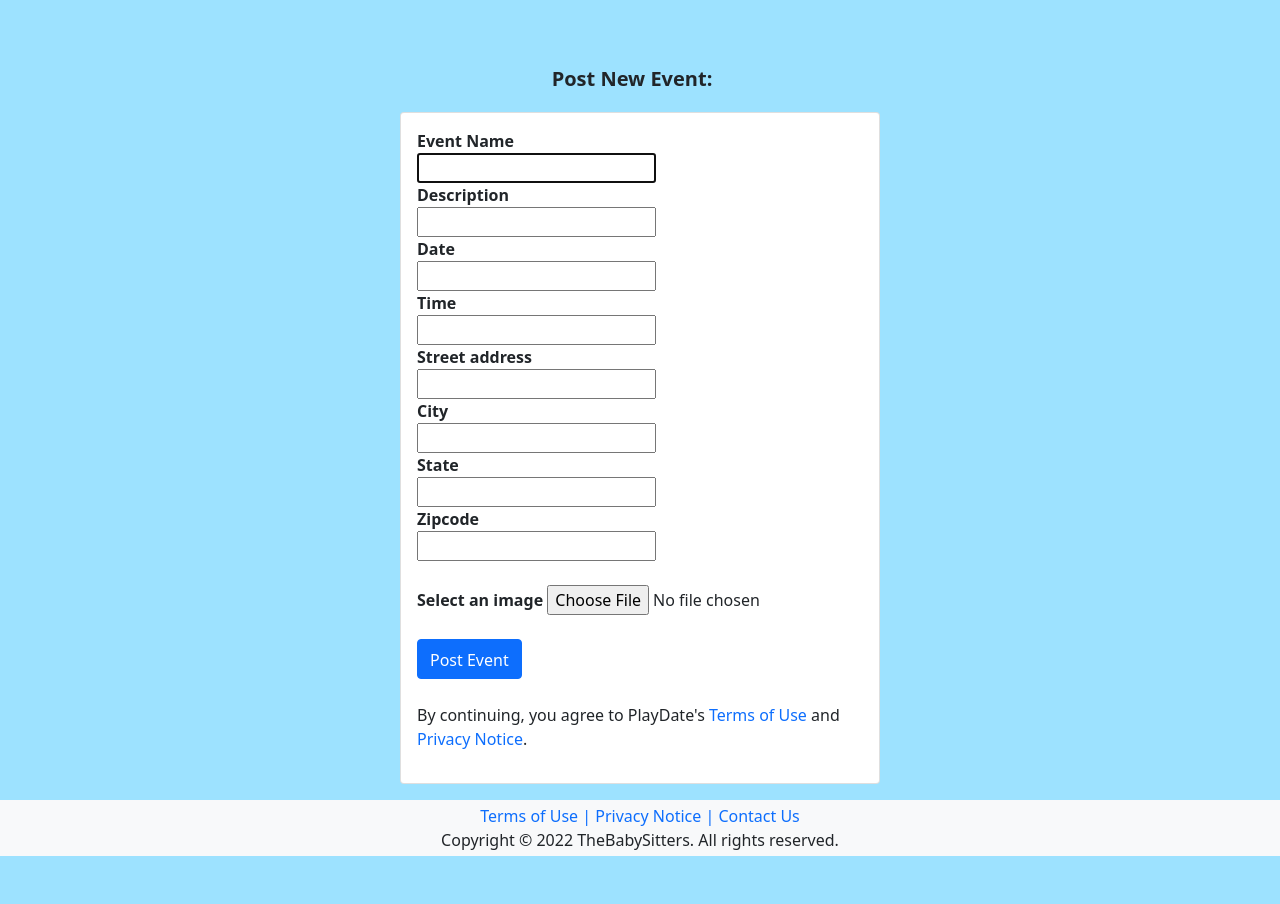
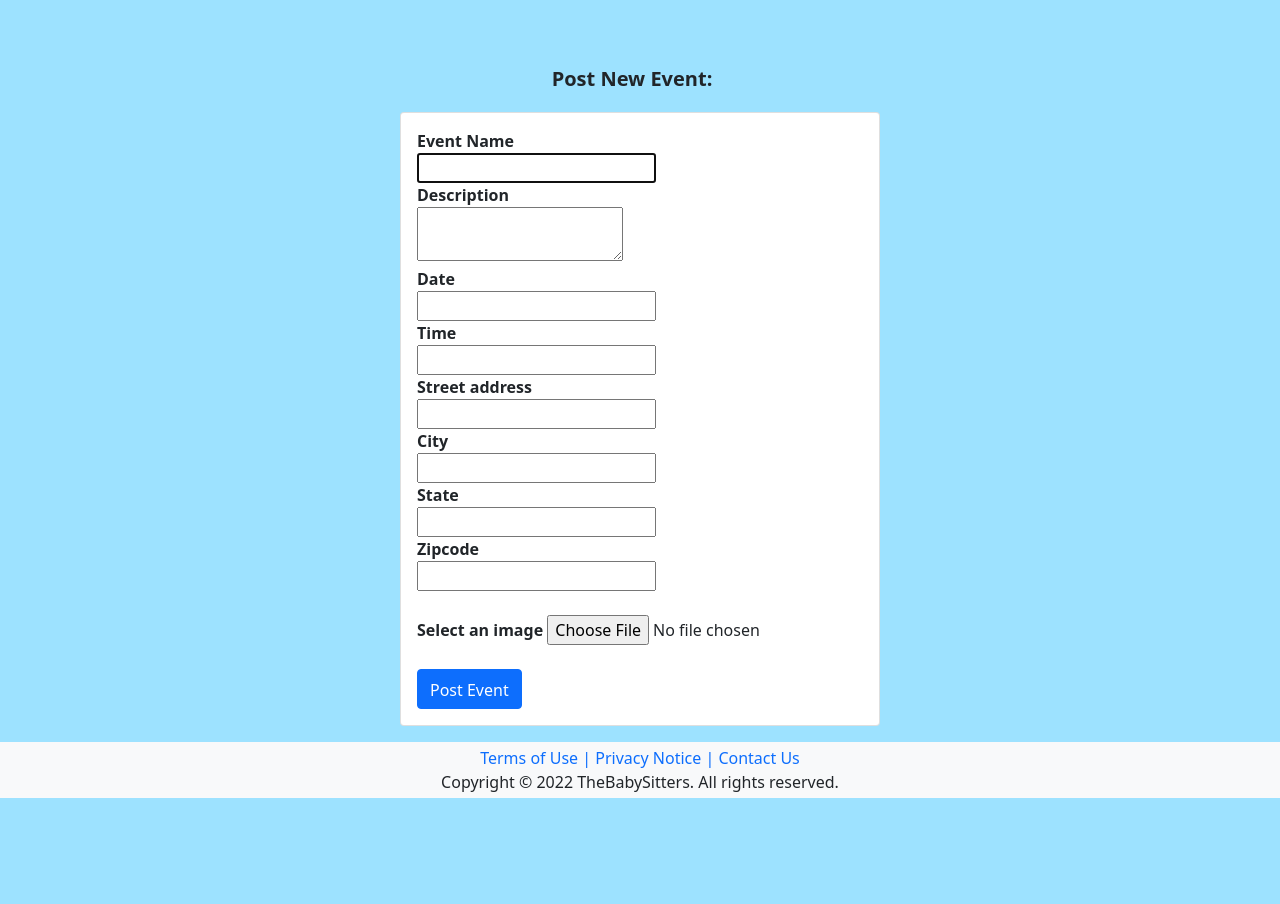
Before and after one commit to soujanyanayak/PlayDate, a Django app: page /events/createEvent/ in a window 1280 px wide. Shown: the part 58-962 px from the top of the page. After the commit the page ends 856 px from the top, so only its background shows below. Run offline with Django 4.2, Linux system fonts and the light colour scheme; parts of the project's set-up code (start-up, migrations or seed data) failed here and were passed over; some libraries are stand-ins or nearby versions.

Commit message:
7/19/22 - Fixed createEvent - createdEvents (wjplachno)

```diff
--- a/application/PlayDate/events/templates/createEvent.html
+++ b/application/PlayDate/events/templates/createEvent.html
@@ -20,12 +20,12 @@
 
         <div class="card mx-auto my-3" style="width: 30rem;">
                 <div class="card-body">
-                        <form class="register" style="width: 450px;" method="POST" action="">
+                        <div class="register" style="width: 450px;" >
 
                                 <label for="eventname"><b>Event Name</b> </label><br>
                                 <input type="text" name="eventname" id="eventname" autofocus /><br>
                                 <label for="description"><b>Description</b> </label><br>
-                                <input type="text" name="description" id="description" /><br>
+                                <textarea name="description" id="description" ></textarea><br>
                                 <label for="date"> <b>Date </b></label><br>
                                 <input type="text" name="date" id="date" /><br>
                                 <label for="time"> <b>Time</b> </label><br>
@@ -43,17 +43,12 @@
                                         <input type="file" id="file-input" accept="image/*" /><br>
                                 </label><br>
                                 <br>
-                                <div class="col">
-                                        <button class="btn btn-primary pt-2" type="submit">
+                                <a class="col" href="/createdEvent">
+                                        <button class="btn btn-primary pt-2" >
                                                 Post Event
                                         </button>
-                                </div><br>
-                                <div>
-                                        <p>By continuing, you agree to PlayDate's <a href="/termsofuse">Terms of Use</a>
-                                                and <a href="/privacy">Privacy Notice</a>.
-                                        </p>
-                                </div>
-                        </form>
+                                </a>
+                        </div>
                 </div>
         </div>
 
```
